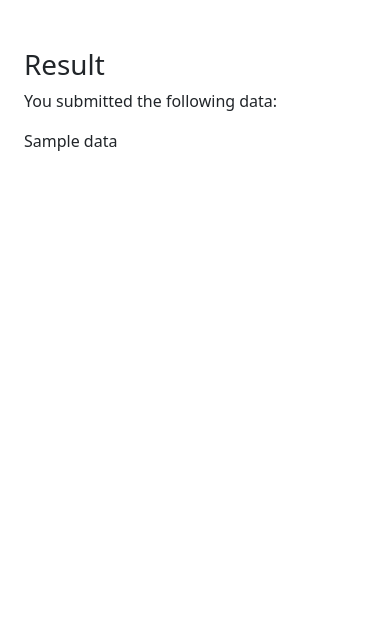
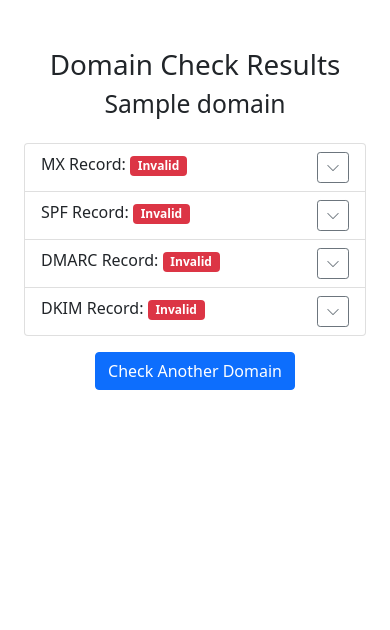
Before and after one commit to dikayx/spoofy, a Flask app: template spoofable/templates/index.html in a window 390 px wide. Shown: the part 56-686 px from the top of the page. Run offline with Flask 3, Linux system fonts and the light colour scheme; the template is opened without the code that fills it: most values are stand-ins (such as "Sample title", 1, 10 or a date in 2020); some libraries are stand-ins or nearby versions.

Commit message:
chore: Updated app and checks

```diff
--- a/requirements.txt
+++ b/requirements.txt
@@ -1,3 +1,4 @@
+dnspython~=2.6.1
 Flask~=3.0.3
 Flask-WTF~=1.2.1
 pytest~=8.3.1
--- a/spoofable/templates/base.html
+++ b/spoofable/templates/base.html
@@ -34,7 +34,7 @@
                         <li class="nav-item">
                             <a
                                 class="nav-link"
-                                href="https://github.com/dikayx/flask-starter"
+                                href="https://github.com/dikayx/spoofable"
                             >
                                 <img
                                     src="../static/img/github-mark-white.svg"
@@ -51,7 +51,7 @@
         <!-- Fork ribbon (only on the home page) -->
         {% if request.method == "GET" and request.path == "/" %}
         <div>
-            <a href="https://github.com/dikayx/flask-starter"
+            <a href="https://github.com/dikayx/spoofable"
                 ><img
                     decoding="async"
                     width="149"
--- a/spoofable/templates/index.html
+++ b/spoofable/templates/index.html
@@ -1,8 +1,7 @@
-{% extends "base.html" %} {% block title %}Spoofable | Domain Spoofing Test{%
+{% extends "base.html" %} {% block title %} Spoofable | Domain Spoofing Test {%
 endblock %} {% block content %}
 <div class="container-fluid pt-5">
-    {% if data %} {% include 'result.html' %} {% else %} {% include
+    {% if results %} {% include 'result.html' %} {% else %} {% include
     'submit.html' %} {% endif %}
 </div>
-
 {% endblock %}
--- a/spoofable/templates/result.html
+++ b/spoofable/templates/result.html
@@ -1,5 +1,136 @@
-<h1>Result</h1>
-<div>
-    <p>You submitted the following data:</p>
-    <p>{{ data }}</p>
+<h1 class="text-center">Domain Check Results</h1>
+<h2 class="text-center">{{ domain }}</h2>
+<div class="row justify-content-center mt-4">
+    <div class="col-md-8">
+        <ul class="list-group">
+            <!-- MX Record -->
+            <li class="list-group-item">
+                MX Record: {% if results.mx_record.valid %}
+                <span class="badge bg-success">Valid</span>
+                {% else %}
+                <span class="badge bg-danger">Invalid</span>
+                {% endif %}
+                <button
+                    class="btn btn-sm btn-outline-secondary float-end toggle-icon"
+                    data-bs-toggle="collapse"
+                    data-bs-target="#mxRecords"
+                    aria-expanded="false"
+                    aria-controls="mxRecords"
+                >
+                    <i class="bi bi-chevron-down"></i>
+                </button>
+                <div id="mxRecords" class="collapse">
+                    <ul class="mt-2">
+                        {% for record in results.mx_record.records %}
+                        <li>{{ record }}</li>
+                        {% endfor %}
+                    </ul>
+                </div>
+            </li>
+
+            <!-- SPF Record -->
+            <li class="list-group-item">
+                SPF Record: {% if "all" in results.spf_record.records %}
+                <span class="badge bg-warning text-dark">Vulnerable</span>
+                {% elif results.spf_record.valid %}
+                <span class="badge bg-success">Valid</span>
+                {% else %}
+                <span class="badge bg-danger">Invalid</span>
+                {% endif %}
+                <button
+                    class="btn btn-sm btn-outline-secondary float-end toggle-icon"
+                    data-bs-toggle="collapse"
+                    data-bs-target="#spfRecord"
+                    aria-expanded="false"
+                    aria-controls="spfRecord"
+                >
+                    <i class="bi bi-chevron-down"></i>
+                </button>
+                <div id="spfRecord" class="collapse">
+                    <pre>{{ results.spf_record.records }}</pre>
+                    {% if "all" in results.spf_record.records %}
+                    <div class="alert alert-warning mt-3" role="alert">
+                        The SPF record contains <code>all</code>, which is
+                        highly vulnerable and allows any server to send emails
+                        on behalf of this domain.
+                    </div>
+                    {% endif %}
+                </div>
+            </li>
+
+            <!-- DMARC Record -->
+            <li class="list-group-item">
+                DMARC Record: {% if "p=none" in results.dmarc_record.records %}
+                <span class="badge bg-warning text-dark">Vulnerable</span>
+                {% elif results.dmarc_record.valid %}
+                <span class="badge bg-success">Valid</span>
+                {% else %}
+                <span class="badge bg-danger">Invalid</span>
+                {% endif %}
+                <button
+                    class="btn btn-sm btn-outline-secondary float-end toggle-icon"
+                    data-bs-toggle="collapse"
+                    data-bs-target="#dmarcRecord"
+                    aria-expanded="false"
+                    aria-controls="dmarcRecord"
+                >
+                    <i class="bi bi-chevron-down"></i>
+                </button>
+                <div id="dmarcRecord" class="collapse">
+                    <pre>{{ results.dmarc_record.records }}</pre>
+                    {% if "p=none" in results.dmarc_record.records %}
+                    <div class="alert alert-warning mt-3" role="alert">
+                        This domain may be susceptible to spoofing. The DMARC
+                        policy is set to <code>p=none</code>, which does not
+                        provide protection against spoofing.
+                    </div>
+                    {% endif %}
+                </div>
+            </li>
+
+            <!-- DKIM Record -->
+            <li class="list-group-item">
+                DKIM Record: {% if results.dkim_record.valid %}
+                <span class="badge bg-success">Valid</span>
+                {% else %}
+                <span class="badge bg-danger">Invalid</span>
+                {% endif %}
+                <button
+                    class="btn btn-sm btn-outline-secondary float-end toggle-icon"
+                    data-bs-toggle="collapse"
+                    data-bs-target="#dkimRecord"
+                    aria-expanded="false"
+                    aria-controls="dkimRecord"
+                >
+                    <i class="bi bi-chevron-down"></i>
+                </button>
+                <div id="dkimRecord" class="collapse">
+                    <pre>{{ results.dkim_record.records }}</pre>
+                </div>
+            </li>
+        </ul>
+    </div>
 </div>
+
+<div class="row justify-content-center mt-3">
+    <div class="col-md-8 text-center">
+        <a href="/" class="btn btn-primary">Check Another Domain</a>
+    </div>
+</div>
+
+<!-- Move to seperate script -->
+<script>
+    document.querySelectorAll(".toggle-icon").forEach((button) => {
+        button.addEventListener("click", function () {
+            const icon = this.querySelector("i");
+            icon.classList.toggle("bi-chevron-down");
+            icon.classList.toggle("bi-chevron-up");
+        });
+    });
+</script>
+
+<!-- Embed locally -->
+<link
+    rel="stylesheet"
+    href="https://cdnjs.cloudflare.com/ajax/libs/bootstrap-icons/1.5.0/font/bootstrap-icons.min.css"
+/>
--- a/start.py
+++ b/start.py
@@ -3,7 +3,7 @@ import argparse
 from spoofable import app
 
 if __name__ == '__main__':
-    parser = argparse.ArgumentParser(description="Enter your app description here")
+    parser = argparse.ArgumentParser(description="Check if your website is spoofable")
 
     # General options
     parser.add_argument("-d", "--debug", action="store_true", default=False,
```
Also changed, not shown: spoofable/routes.py (+20 -4 lines), spoofable/utils.py (added, +98 -0 lines).
